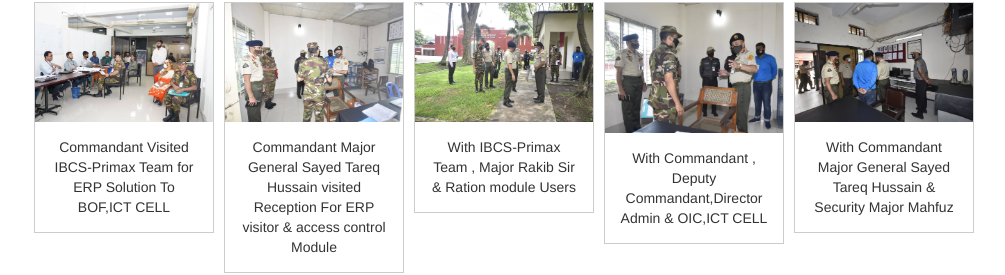
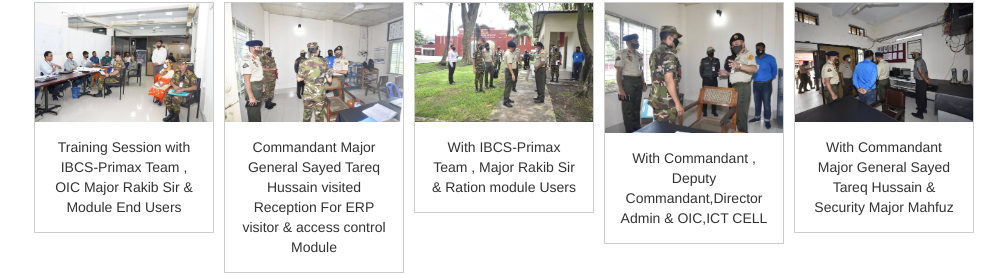
Before and after one commit to MohammadRuhulAmin/ruhul-images, a plain HTML site: page index.html in a window 1280 px wide. Shown: the part 737-1012 px from the top of the page, without its empty margins (41-1046 px from the left). Drawn offline with nearby package versions, Linux system fonts and the light colour scheme.

Commit message:
img 1 updated

```diff
--- a/index.html
+++ b/index.html
@@ -88,7 +88,7 @@
           <a target="_blank" href="images/bof/img_1.JPG">
             <img src="images/bof/img_1.jpg"  width="600" height="400">
           </a>
-          <div class="desc">Commandant Visited  IBCS-Primax Team  for ERP Solution To BOF,ICT CELL   </div>
+          <div class="desc"> Training Session with IBCS-Primax Team , OIC Major Rakib Sir & Module End Users    </div>
         </div>
 
         <div class="gallery">
```
